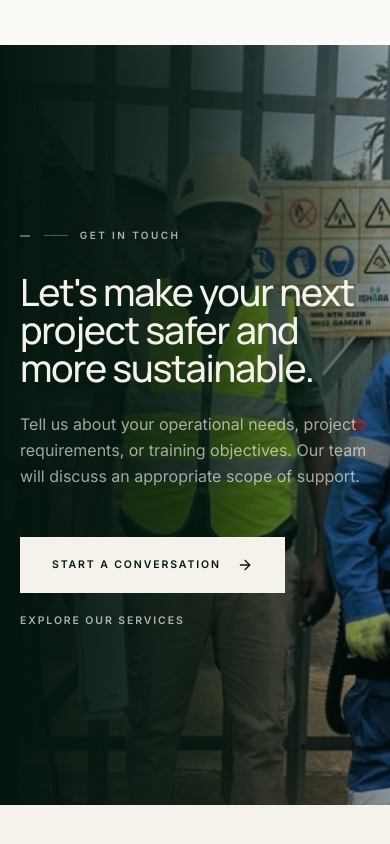
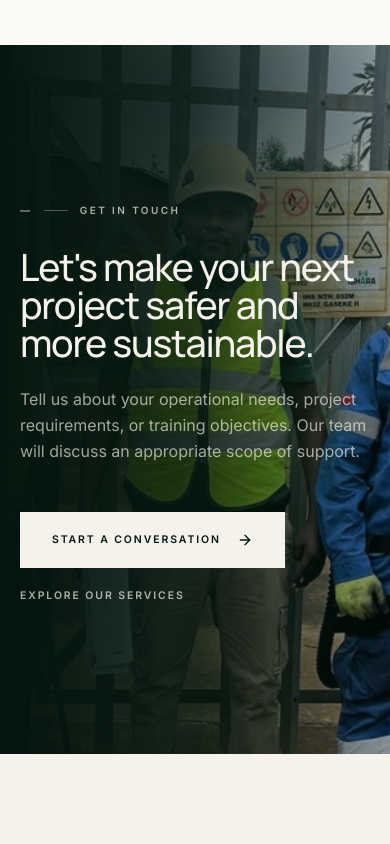
Before and after one commit to Jean-Aime/EcoHealth, a React (Vite) app: page / in a window 390 px wide. Shown: the part 10972-11816 px from the top of the page. Built offline with nearby package versions, Linux system fonts and the light colour scheme; no server answers; the database is empty.

Commit message:
Further compact homepage closing section
Co-authored-by: Copilot <223556219+Copilot@users.noreply.github.com>

```diff
--- a/src/components/CTASection.tsx
+++ b/src/components/CTASection.tsx
@@ -40,7 +40,9 @@ export function CTASection({
 
   const section = (
     <section
-      className={`relative isolate overflow-hidden ${pinned ? 'sticky top-0 z-10 h-[90svh] lg:h-[84svh]' : ''} ${bg} ${
+      className={`relative isolate overflow-hidden ${
+        pinned ? 'sticky top-0 z-10 h-[84svh] sm:h-[80svh] lg:h-[76svh]' : ''
+      } ${bg} ${
         dark ? 'text-ivory' : 'text-charcoal'
       }`}
     >
@@ -73,7 +75,7 @@ export function CTASection({
       <div className={`shell relative z-10 ${pinned ? 'flex h-full items-center' : ''}`}>
         <div
           className={`grid gap-12 ${
-            pinned ? 'py-6 sm:py-8 lg:py-10' : compact ? 'section-space' : 'py-24 lg:py-32'
+            pinned ? 'py-4 sm:py-6 lg:py-8' : compact ? 'section-space' : 'py-24 lg:py-32'
           } lg:grid-cols-12 lg:items-end`}
         >
           <div className="lg:col-span-8">
@@ -114,5 +116,5 @@ export function CTASection({
     </section>
   );
 
-  return pinned ? <div className="relative h-[160svh] lg:h-[145svh]">{section}</div> : section;
+  return pinned ? <div className="relative h-[145svh] sm:h-[135svh] lg:h-[128svh]">{section}</div> : section;
 }
```
